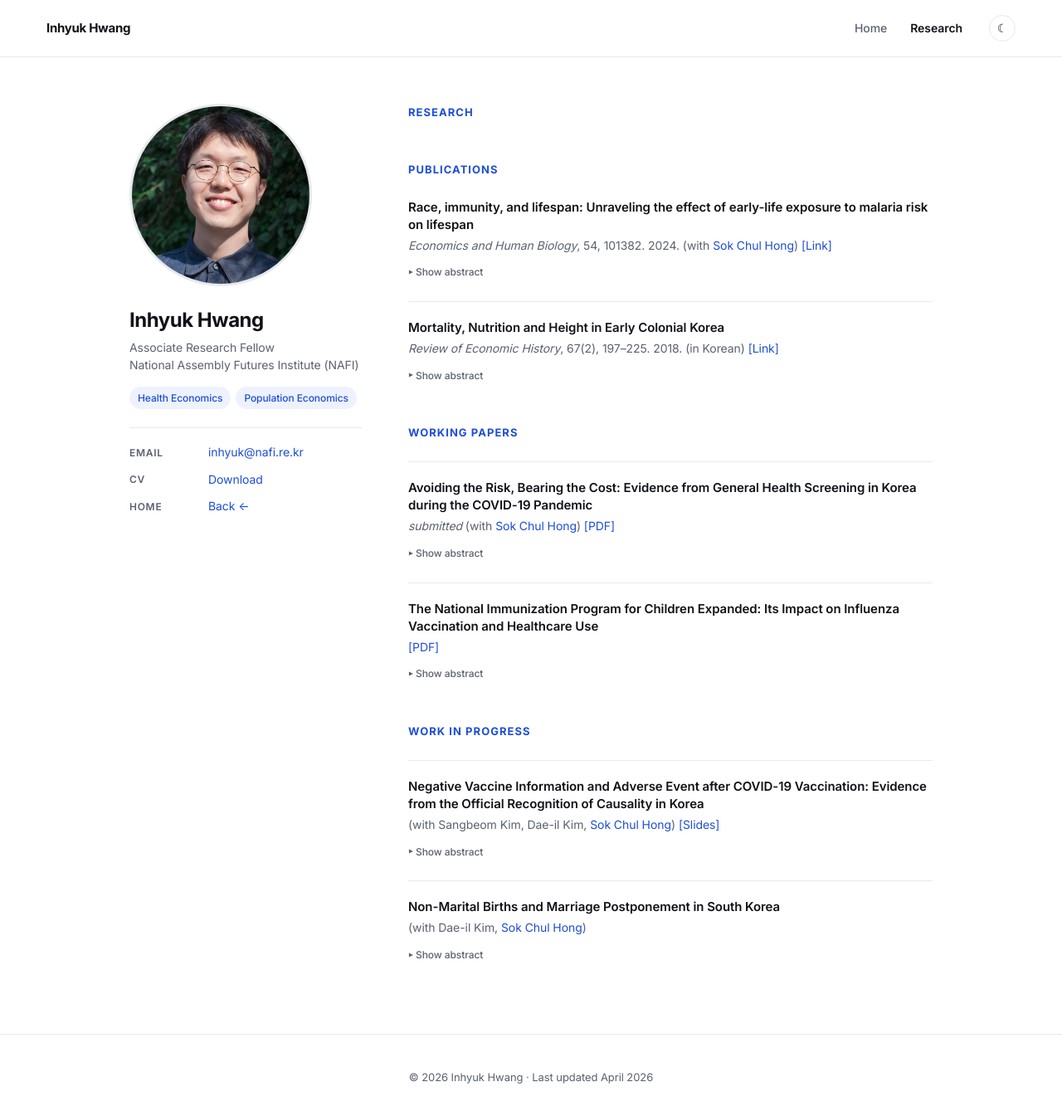
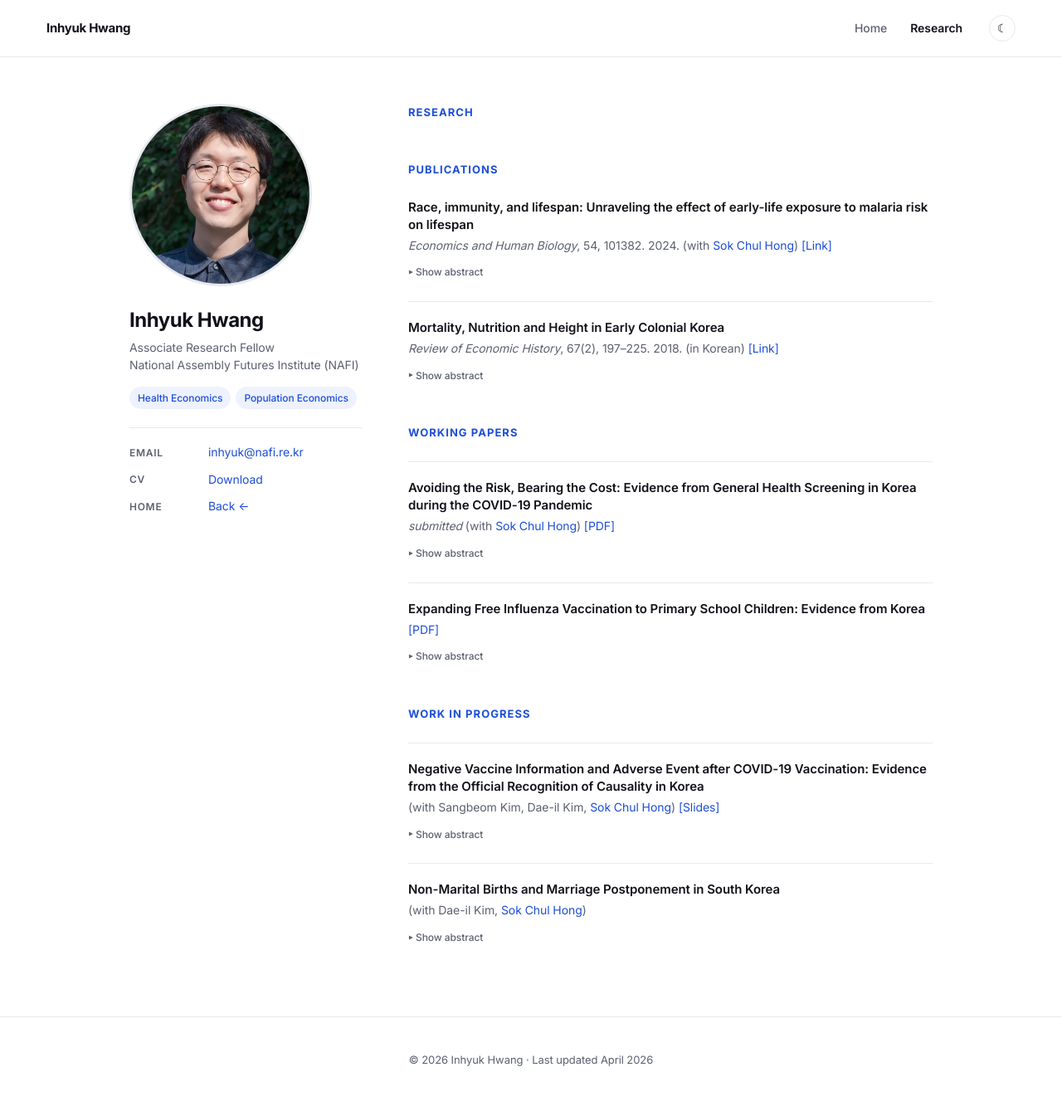
Before and after one commit to inhyuk-hwang/inhyuk-hwang.github.io, a Jekyll site: the page built from research.md, in a window 1280 px wide and 1349 px high. Shown: the top 1345 px of the window at 83% size. Built offline with Jekyll 4.4.1, drawn with Linux system fonts in a browser that asks for light colours.

Commit message:
Update research.md

```diff
--- a/research.md
+++ b/research.md
@@ -40,13 +40,13 @@ The determinants of stature can be changed in one country by the change of cultu
 This study examines the unintended health consequences of voluntary responses to COVID-19. We focus on general health screening in Korea, using administrative data that link medical claims and screening records. At the national level, screening rates declined markedly in 2020, the first year of the pandemic, relative to counterfactual trends. Complementing this aggregate pattern, individual-level analysis reveals notable heterogeneity: declines were larger among those with higher predicted risk of chronic disease. We then assess the consequences of forgone screening, employing propensity score matching and event study designs. Our estimates show that, had they been screened, individuals who missed screening would have been more likely to initiate care for chronic diseases. The costs of missed screening were especially large among those at higher predicted risk of chronic disease. Such delays in management led to more advanced conditions at the time of care initiation. Our findings show that, even without strict quarantine policies, voluntary responses to infection can undermine preventive care, disproportionately affecting high-benefit groups. This underscores the importance of balancing infection control with the continuity of preventive care during health crises.
 </details>
 
-### The National Immunization Program for Children Expanded: Its Impact on Influenza Vaccination and Healthcare Use
+### Expanding Free Influenza Vaccination to Primary School Children: Evidence from Korea
 
-[\[PDF\]](/assets/National_Immunization_Program.pdf)
+[\[PDF\]](/assets/Expanding_Free_Influenza_Vaccination.pdf)
 
 <details>
 <summary>Show abstract</summary>
-This study examines the impact of expanding the eligible age for child influenza vaccinations in Korea. To control for time trends in influenza vaccination rates, I estimate a difference-in-differences model using children not affected by the age expansion as a control group. Through this model, I find that expanding the program's eligible age significantly increased the vaccination rate of children aged 5-12 in the treatment group. This increase is mainly observed among households with incomes above the median, those with working mothers, and those living in areas with high access to healthcare facilities. Next, I use National Health Information Database from the National Health Insurance Service (NHIS) to analyze changes in influenza-related healthcare utilization as the program's eligible age expanded. The results show that influenza-related healthcare utilization decreased during periods of high match rates after the policy was implemented.
+School-aged children play a central role in seasonal influenza transmission, with high attack rates and frequent contacts that amplify community spread. Publicly funded vaccination programs for this age group, however, remain uncommon internationally. This paper evaluates Korea's 2018 expansion of the National Immunization Program, which extended free vaccination to all children ages 5--12. Using nationally representative survey data, I find that difference-in-differences estimates show a sharp and persistent increase in vaccination coverage among newly eligible children. To evaluate the expansion's effect on influenza-related healthcare utilization, I turn to administrative claims data. Because pre-expansion utilization trends differ across the two age groups, I adopt a triple-difference design that exploits variation in vaccine match quality across time, and find a meaningful reduction in influenza-related claims during high-match months. A back-of-the-envelope calculation indicates that direct healthcare-cost savings offset a substantial share of the program's budgetary cost.
 </details>
 
 ---
```
